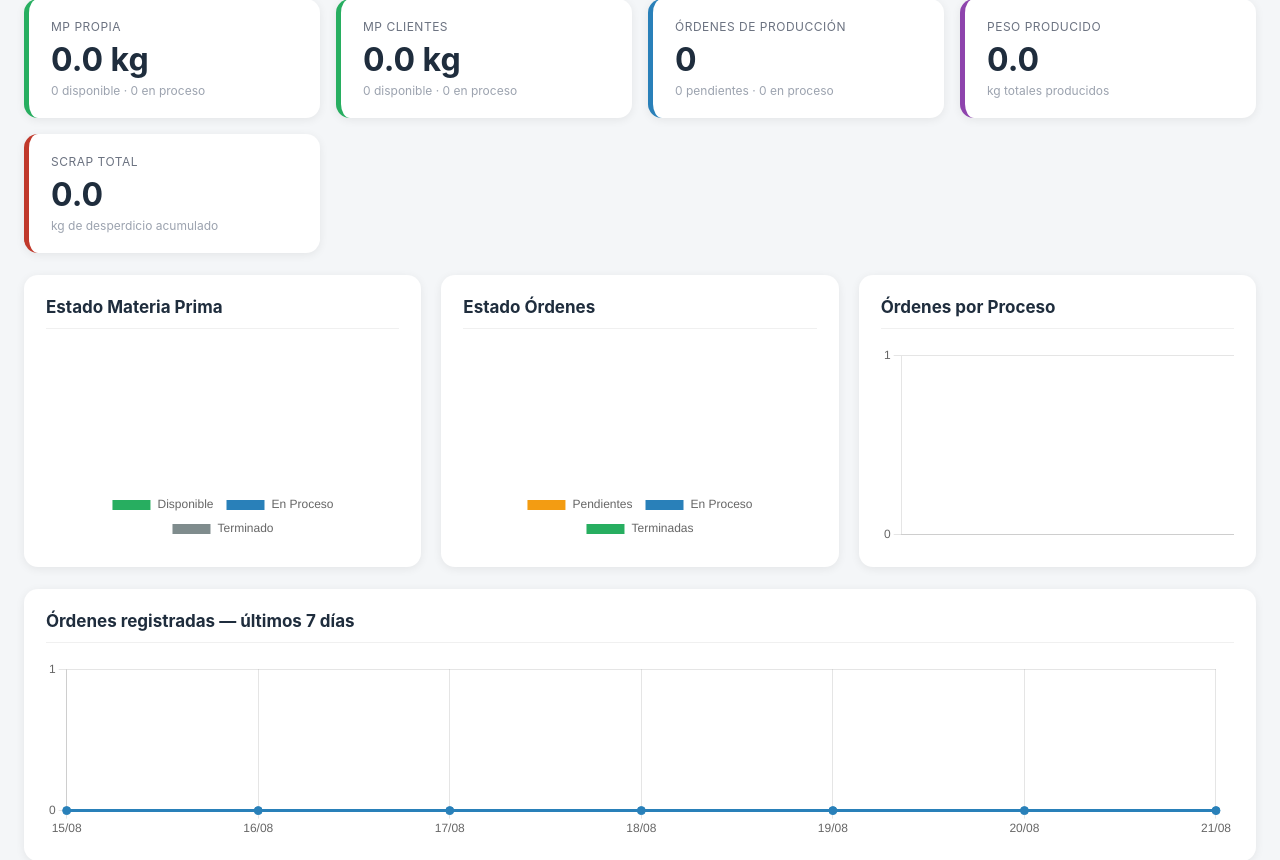
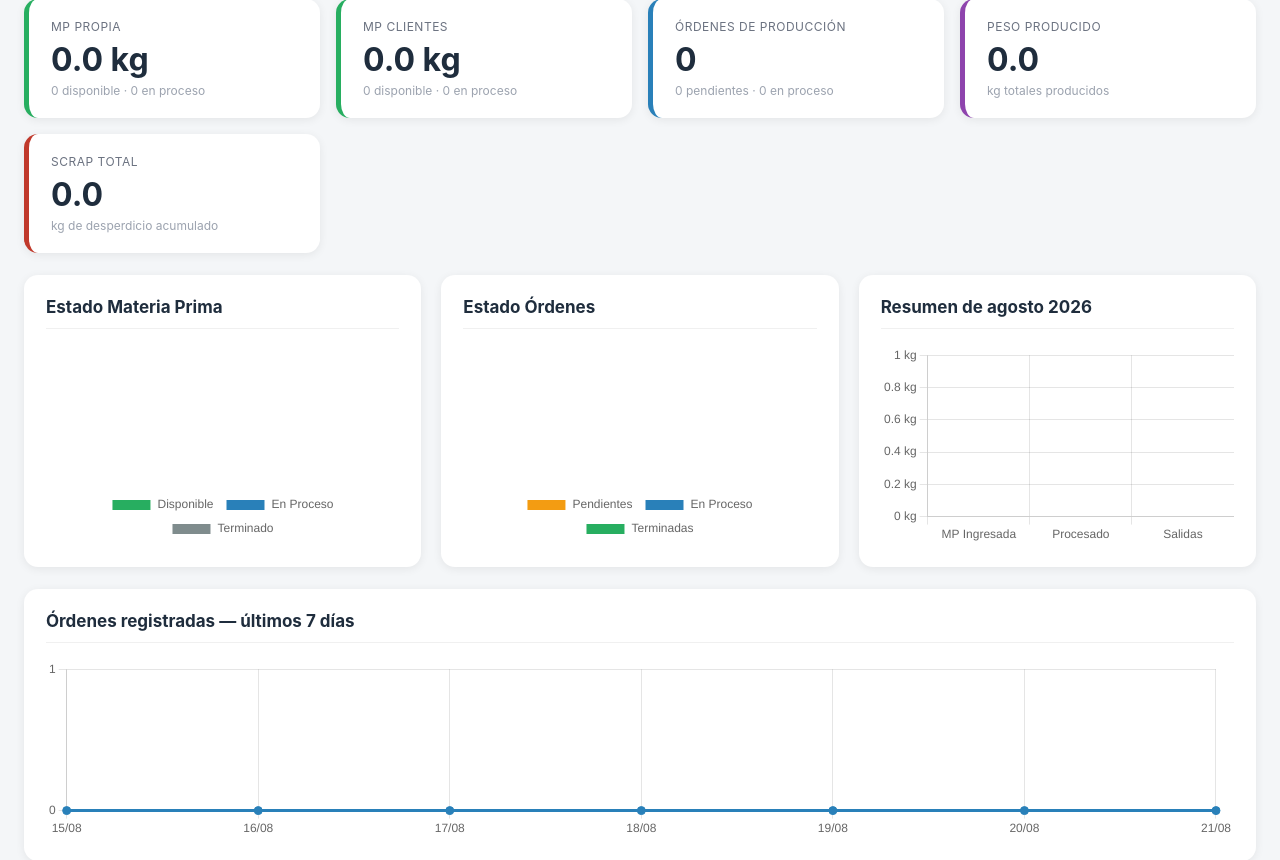
Before and after one commit to maxalejandro31-web/sistema_produccion, a Django app: page / in a window 1280 px wide. Shown: the part 267-1127 px from the top of the page. Run offline with Django 5.2, Linux system fonts and the light colour scheme; a user stored in the database is signed in; data comes from the database, SQL or seed files in the repository; data that the repository does not hold is empty.

Commit message:
deshboard nuevo

```diff
--- a/dashboard/templates/dashboard/inicio.html
+++ b/dashboard/templates/dashboard/inicio.html
@@ -157,9 +157,9 @@
             </div>
         </div>
         <div class="panel">
-            <h2>Órdenes por Proceso</h2>
+            <h2>Resumen de {{ nombre_mes_actual }}</h2>
             <div class="chart-wrap">
-                <canvas id="chartProceso"></canvas>
+                <canvas id="chartMes"></canvas>
             </div>
         </div>
     </div>
@@ -243,7 +243,7 @@
 <script>
 const mpData       = {{ mp_chart|safe }};
 const ordenesData  = {{ ordenes_estado_chart|safe }};
-const procesoData  = {{ ordenes_proceso_chart|safe }};
+const resumenMesData = {{ resumen_mes_chart|safe }};
 const semanaData   = {{ ordenes_semana_chart|safe }};
 
 const donutOpts = (data) => ({
@@ -261,17 +261,20 @@ const donutOpts = (data) => ({
 new Chart(document.getElementById('chartMP'),      donutOpts(mpData));
 new Chart(document.getElementById('chartOrdenes'), donutOpts(ordenesData));
 
-new Chart(document.getElementById('chartProceso'), {
+new Chart(document.getElementById('chartMes'), {
     type: 'bar',
     data: {
-        labels: procesoData.labels,
-        datasets: [{ label: 'Órdenes', data: procesoData.data,
-                     backgroundColor: ['#2980b9','#27ae60','#f39c12','#8e44ad'], borderRadius: 6 }]
+        labels: resumenMesData.labels,
+        datasets: [{ label: 'kg', data: resumenMesData.data,
+                     backgroundColor: resumenMesData.colors, borderRadius: 6 }]
     },
     options: {
         responsive: true, maintainAspectRatio: false,
-        plugins: { legend: { display: false } },
-        scales: { y: { beginAtZero: true, ticks: { stepSize: 1 } } }
+        plugins: {
+            legend: { display: false },
+            tooltip: { callbacks: { label: (ctx) => `${ctx.formattedValue} kg` } }
+        },
+        scales: { y: { beginAtZero: true, ticks: { callback: (v) => `${v} kg` } } }
     }
 });
 
--- a/dashboard/views.py
+++ b/dashboard/views.py
@@ -12,12 +12,13 @@ from django.http import HttpResponse
 from django.core.management import call_command
 from django.conf import settings
 from django.core.paginator import Paginator
-from django.db.models import Sum, Count
+from django.db.models import Sum
 from django.utils import timezone
 
 from inventario.models import MateriaPrima
 from produccion.models import OrdenProduccion
 from produccion.analitica import anotar_anomalias
+from materia_terminada.models import Salida
 from .models import ConfiguracionEmpresa, HistorialCambio
 from .forms import ConfiguracionEmpresaForm
 
@@ -173,20 +174,35 @@ def inicio(request):
         'colors': ['#f39c12', '#2980b9', '#27ae60'],
     })
 
-    LABELS_PROCESO = {
-        'slitter': 'Slitter',
-        'corte_liso': 'Corte Liso',
-        'mini_slitter': 'Mini Slitter',
-        'fleje': 'Fleje',
+    # Resumen del mes en curso: MP que entró, kg procesados (producidos) y
+    # kg que salieron a cliente/centro de servicio, todo en el mismo mes —
+    # da una lectura rápida del flujo real de la planta mes a mes, en vez
+    # de solo el conteo acumulado histórico de órdenes por tipo de proceso.
+    MESES_ES = {
+        1: 'enero', 2: 'febrero', 3: 'marzo', 4: 'abril', 5: 'mayo', 6: 'junio',
+        7: 'julio', 8: 'agosto', 9: 'septiembre', 10: 'octubre', 11: 'noviembre', 12: 'diciembre',
     }
-    por_proceso = list(
-        OrdenProduccion.objects.values('tipo_proceso')
-        .annotate(total=Count('id'))
-        .order_by('-total')
-    )
-    ordenes_proceso_chart = json.dumps({
-        'labels': [LABELS_PROCESO.get(x['tipo_proceso'], x['tipo_proceso']) for x in por_proceso],
-        'data':   [x['total'] for x in por_proceso],
+    nombre_mes_actual = f'{MESES_ES[hoy.month]} {hoy.year}'
+
+    agg_mp_mes = MateriaPrima.objects.filter(
+        fecha_entrada__year=hoy.year, fecha_entrada__month=hoy.month,
+    ).aggregate(total=Sum('peso'))
+    mp_ingresada_mes = round(float(agg_mp_mes['total'] or 0), 1)
+
+    agg_procesado_mes = OrdenProduccion.objects.filter(
+        fecha__year=hoy.year, fecha__month=hoy.month,
+    ).aggregate(total=Sum('peso_producido'))
+    kg_procesados_mes = round(float(agg_procesado_mes['total'] or 0), 1)
+
+    agg_salidas_mes = Salida.objects.filter(
+        fecha_salida__year=hoy.year, fecha_salida__month=hoy.month,
+    ).aggregate(total=Sum('peso_total'))
+    kg_salidas_mes = round(float(agg_salidas_mes['total'] or 0), 1)
+
+    resumen_mes_chart = json.dumps({
+        'labels': ['MP Ingresada', 'Procesado', 'Salidas'],
+        'data':   [mp_ingresada_mes, kg_procesados_mes, kg_salidas_mes],
+        'colors': ['#2980b9', '#8e44ad', '#27ae60'],
     })
 
     dias_labels, dias_data = [], []
@@ -222,7 +238,8 @@ def inicio(request):
         'ordenes_rendimiento_bajo': ordenes_rendimiento_bajo,
         'mp_chart': mp_chart,
         'ordenes_estado_chart': ordenes_estado_chart,
-        'ordenes_proceso_chart': ordenes_proceso_chart,
+        'resumen_mes_chart': resumen_mes_chart,
+        'nombre_mes_actual': nombre_mes_actual,
         'ordenes_semana_chart': ordenes_semana_chart,
     })
 
```
